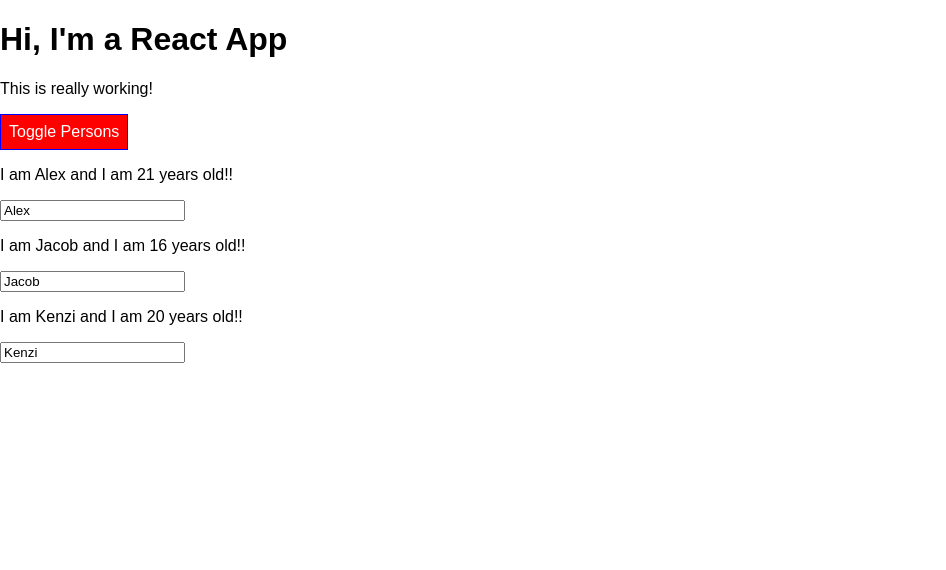
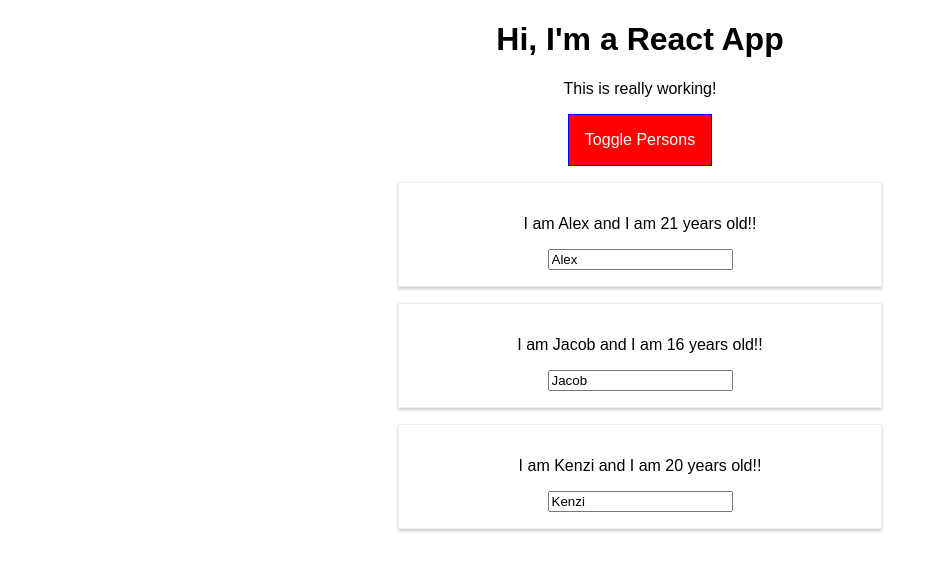
Before and after one commit to alex-valdez/React-Stuff, a React app in the folder base-react/: page / in a window 1280 px wide. Both pictures are taken after a click on the button "Toggle Persons". Shown: the top 570 px of the page, without its empty margins (0-946 px from the left). Built offline with nearby package versions, Linux system fonts and the light colour scheme.

Commit message:
Finished css module.

```diff
--- a/base-react/src/App.css
+++ b/base-react/src/App.css
@@ -34,3 +34,26 @@
 .bold {
   font-weight: bold;
 }
+
+.App button {
+  border: 1px solid blue;
+  padding: 16px;
+  background-color: green;
+  font: inherit;
+  color: white;
+  cursor: pointer;
+}
+
+.App button:hover {
+  background-color: lightgreen;
+  color: black;
+}
+
+.App button.Red {
+  background-color: red;
+}
+
+.App button.Red:hover {
+  background-color: salmon;
+  color: black;
+}
--- a/base-react/src/App.js
+++ b/base-react/src/App.js
@@ -1,5 +1,5 @@
 import React, { Component } from 'react';
-import './App.css';
+import classes from './App.css';
 import Person from './Person/Person';
 
 class App extends Component {
@@ -58,21 +58,8 @@
 
   render() {
 
-
-      const style = {
-        color: 'white',
-        backgroundColor: 'green',
-        font: 'inherit',
-        border: '1px solid blue',
-        padding: '8px',
-        cursor: 'pointer',
-        // ':hover': {
-        //   backgroundColor: 'lightgreen',
-        //   color: 'black'
-        // },
-      }
-
       let persons = null;
+      let btnClass = '';
 
       if (this.state.showPersons) {
         persons = (
@@ -85,37 +72,20 @@
                 key={person.id}
                 changed={(event) => this.nameChangedHandler(event, person.id)} />
             })}
-            {/* <Person
-              name={this.state.persons[0].name}
-              age={this.state.persons[0].age}
-              />
-            <Person
-              name={this.state.persons[1].name}
-              age={this.state.persons[1].age}
-              click={this.switchNameHandler.bind(this,'Max!')}
-              changed={this.nameChangedHandler}
-              />
-            <Person
-              name={this.state.persons[2].name}
-              age={this.state.persons[2].age}
-              /> */}
+
           </div>
         );
 
-        style.backgroundColor = 'red';
-        // style[':hover'] = {
-        //   backgroundColor: 'salmon',
-        //   color: 'black'
-        // };
+        btnClass = classes.Red;
       }
 
       // let classes = ['red' ,'bold'].join(' '); // for classes in App.css. You can see it in the <p></p>
-      let classes = [];
+      let assignedClasses = [];
       if (this.state.persons.length <= 2) {
-        classes.push('red');
+        classes.push(classes.red);
       }
       if (this.state.persons.length <= 1) {
-        classes.push('bold');
+        classes.push(classes.bold);
       }
 
     return (
@@ -123,13 +93,13 @@
       // Has to be wrapped w/ style root to use Radium function in style Person to use
       // things like '@media ...'
       // <StyleRoot>
-        <div className="App">
+        <div className={classes.App}>
           <h1>Hi, I'm a React App</h1>
-          <p className={classes.join(' ')}>This is really working!</p>
+          <p className={assignedClasses.join(' ')}>This is really working!</p>
 
           <button
           onClick={this.togglePersonsHandler}
-          style={style}
+          className={btnClass}
           >Toggle Persons</button>
 
           {/* this actually is wshat lets us toggle */}
--- a/base-react/src/Person/Person.css
+++ b/base-react/src/Person/Person.css
@@ -7,8 +7,8 @@
     text-align: center;
 }
 
-/* @media (min-width: 500px) {
+@media (min-width: 500px) {
     .Person {
         width: 450px;
     }
-} */
+}
--- a/base-react/src/Person/Person.js
+++ b/base-react/src/Person/Person.js
@@ -1,11 +1,11 @@
 import React from 'react';
-import './Person.css';
+import classes from './Person.css';
 
 const person = (props) => {
 
 
     return (
-        <div className="Person">
+        <div className={classes.Person}>
             <p onClick={props.click}>I am {props.name} and I am {props.age} years old!!</p>
             <p>{props.children}</p>
             <input type="text" onChange={props.changed} value={props.name}/>
```
